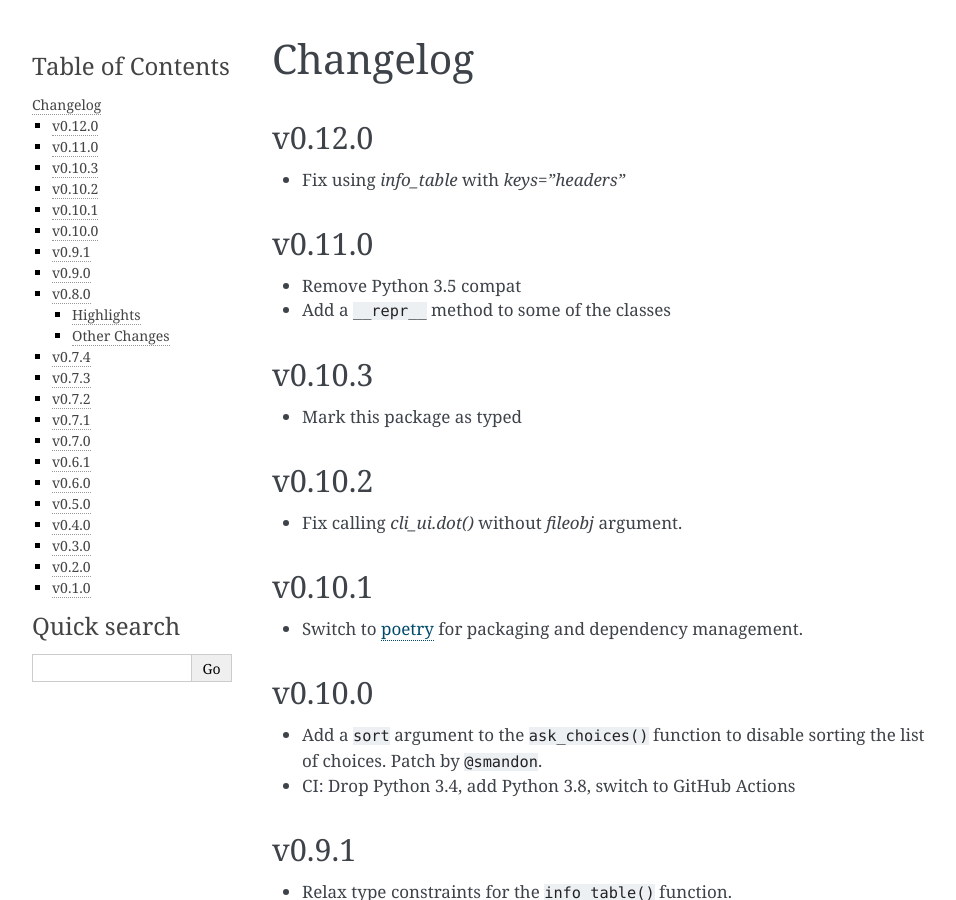
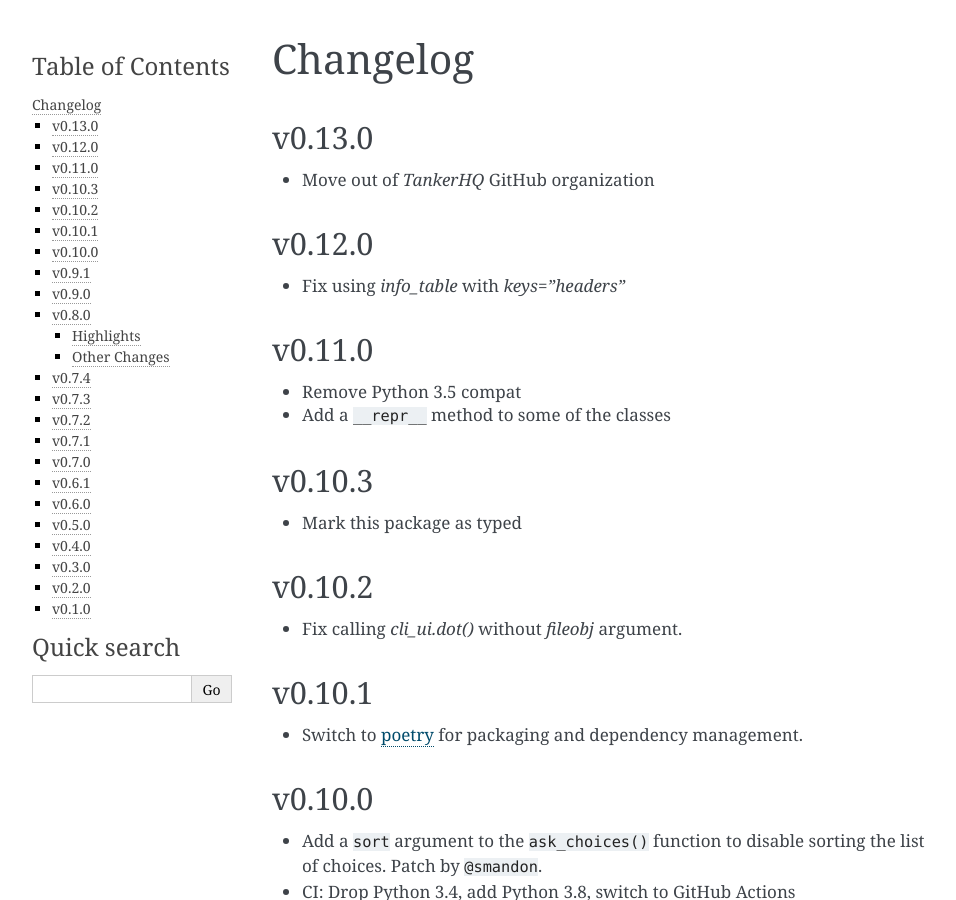
Before and after one commit to your-tools/python-cli-ui, a Sphinx documentation site: the page built from docs/changelog.rst, in a window 1280 px wide and 900 px high. Shown: the whole window, without its empty margins (148-1104 px from the left). Built offline with Sphinx 7.4.7, drawn with Linux system fonts in a browser that asks for light colours.

Commit message:
Update Changelog

```diff
--- a/docs/changelog.rst
+++ b/docs/changelog.rst
@@ -1,5 +1,10 @@
 Changelog
 ----------
+
+v0.13.0
++++++++
+
+* Move out of `TankerHQ` GitHub organization
 
 v0.12.0
 +++++++
```
